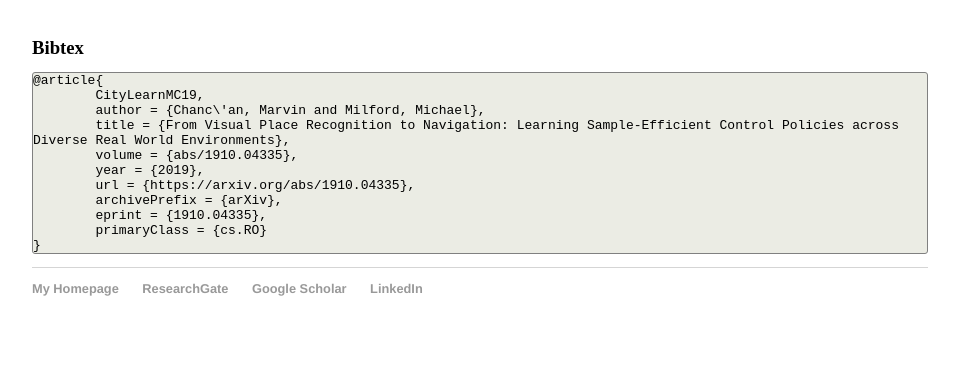
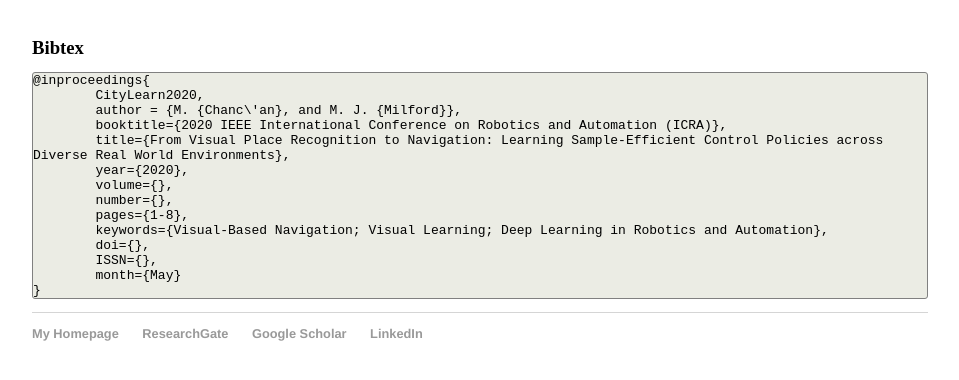
Before and after one commit to mchancan/mchancan.github.io, a Jekyll site: the page built from projects/CityLearn/index.html, in a window 1280 px wide, cut to the strip 1284-1685 px from the top of the page. Shown: the top 380 px of the strip, without its empty margins (160-1119 px from the left). Built offline with Jekyll 4.4.1, drawn with Linux system fonts in a browser that asks for light colours; comment, search, counter and statistics services are not loaded; before the commit the page ends 1640 px from its top, so only the background shows below that.

Commit message:
Update index.html

```diff
--- a/projects/CityLearn/index.html
+++ b/projects/CityLearn/index.html
@@ -62,15 +62,18 @@ title: "From Visual Place Recognition to Navigation: Learning Sample-Efficient C
 
 <h3 style="margin-bottom:0px;">Bibtex</h3>
 <pre>
-@article{
-	CityLearnMC19,
-	author = {Chanc\'an, Marvin and Milford, Michael},
-	title = {From Visual Place Recognition to Navigation: Learning Sample-Efficient Control Policies across Diverse Real World Environments},
-	volume = {abs/1910.04335},
-	year = {2019},
-	url = {https://arxiv.org/abs/1910.04335},
-	archivePrefix = {arXiv},
-	eprint = {1910.04335},
-    	primaryClass = {cs.RO}
+@inproceedings{
+	CityLearn2020,
+	author = {M. {Chanc\'an}, and M. J. {Milford}},
+	booktitle={2020 IEEE International Conference on Robotics and Automation (ICRA)},
+	title={From Visual Place Recognition to Navigation: Learning Sample-Efficient Control Policies across Diverse Real World Environments},
+	year={2020},
+	volume={},
+	number={},
+	pages={1-8},
+	keywords={Visual-Based Navigation; Visual Learning; Deep Learning in Robotics and Automation},
+	doi={},
+	ISSN={},
+	month={May}
 }
 </pre>
```
